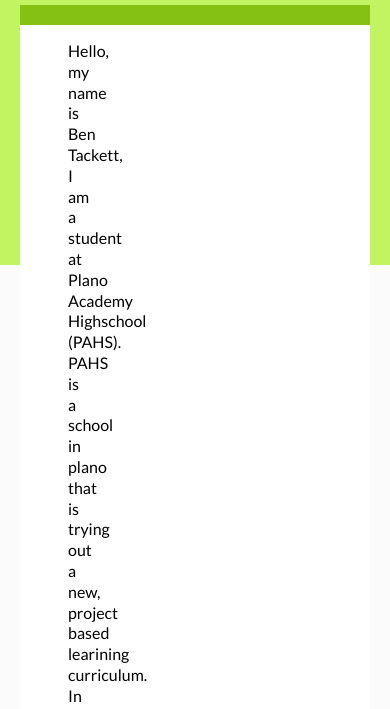
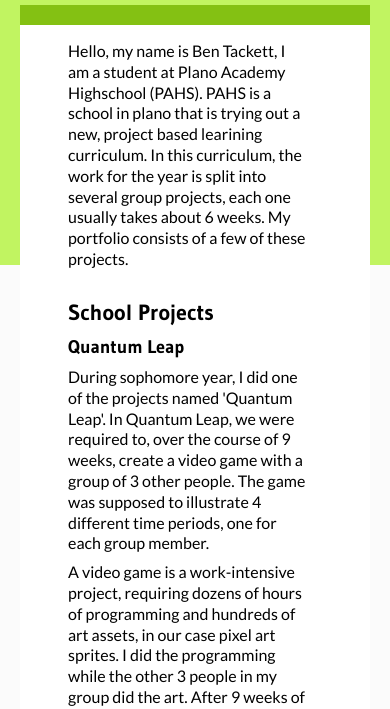
Before and after one commit to BenTackett/portfolio, a plain HTML site: page index.html in a window 390 px wide. Shown: the part 135-844 px from the top of the page. Drawn offline with Linux system fonts and the light colour scheme.

Commit message:
made more mobile friendly

```diff
--- a/index.html
+++ b/index.html
@@ -100,7 +100,7 @@
             article {
                 padding: 1em 3em;
                 padding-right: 0.5em;
-                margin-right: 300px;
+                margin-right: 16%;
                 line-height: 1.3;
             }
             .sidebar {
```
